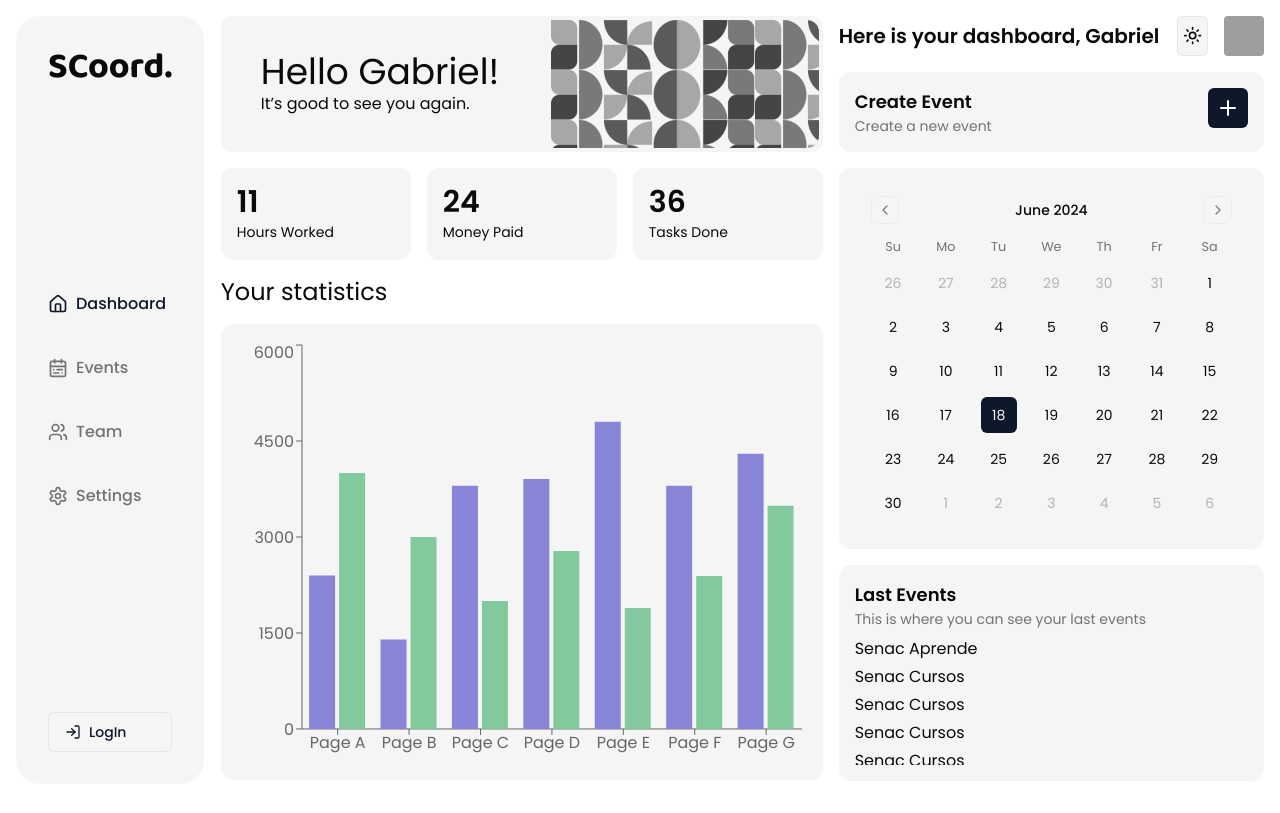
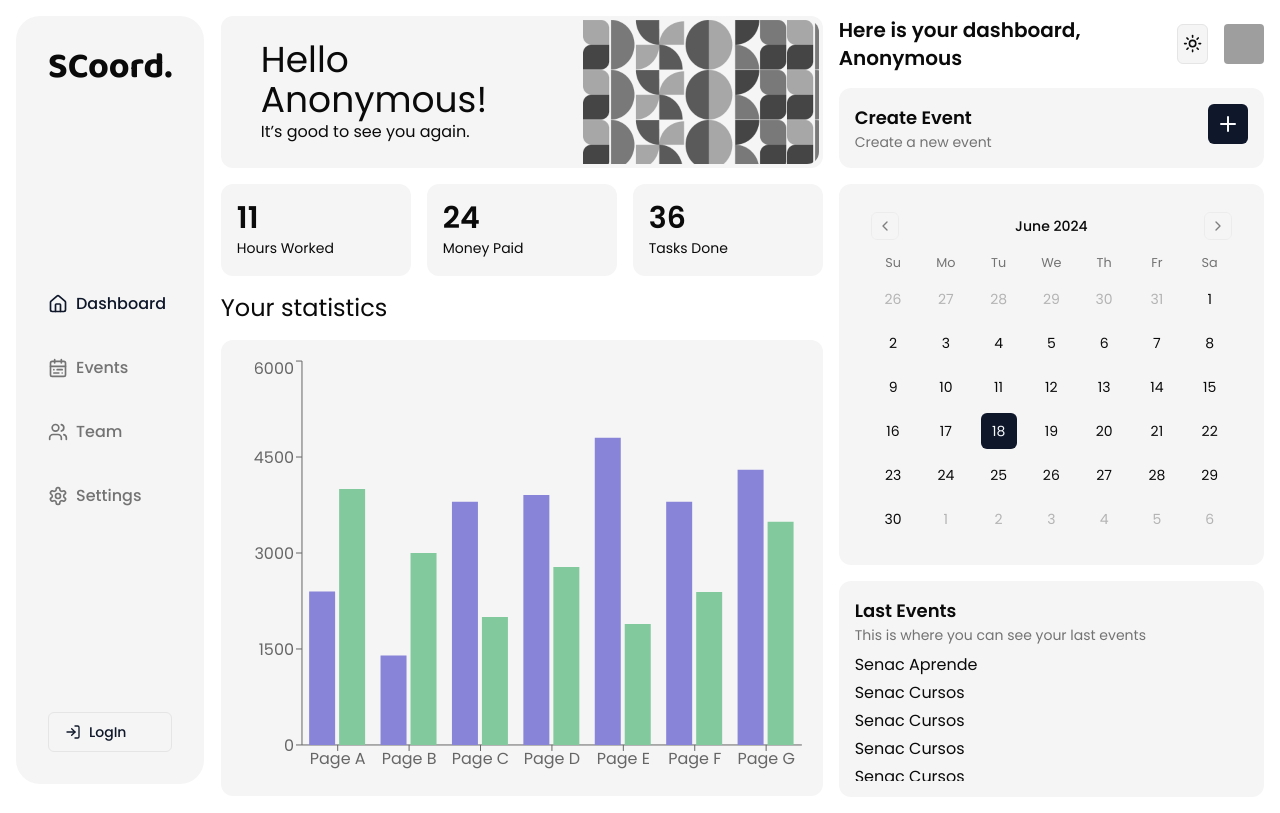
Before and after one commit to GabrielFeijo/SCoordena, a Next.js app in the folder app/: page / in a window 1280 px wide. Built offline with nearby package versions, Linux system fonts and the light colour scheme; no server answers; grey boxes are pictures that could not be loaded.

Commit message:
feat: add personalized data based on logged-in user

```diff
--- a/app/src/app/page.tsx
+++ b/app/src/app/page.tsx
@@ -14,6 +14,7 @@ import {
 	YAxis,
 } from 'recharts';
 import LastEvents from '@/components/dashboard/last-events';
+import UserComponent from '@/components/dashboard/user-component';
 
 const data = [
 	{
@@ -61,13 +62,7 @@ export default function Home() {
 					<WelcomeBanner />
 				</div>
 				<div className='lg:col-span-5 space-y-4'>
-					<div className='flex items-center space-x-4'>
-						<p className='w-full xl:text-xl lg:text-base md:text-xs text-xs font-semibold'>
-							Here is your dashboard, Gabriel
-						</p>
-						<ModeToggle />
-						<AvatarComponent />
-					</div>
+					<UserComponent />
 					<CreateEvent />
 				</div>
 			</div>
--- a/app/src/components/dashboard/avatar.tsx
+++ b/app/src/components/dashboard/avatar.tsx
@@ -1,10 +1,10 @@
 import { Avatar, AvatarFallback, AvatarImage } from '@/components/ui/avatar';
 
-const AvatarComponent = () => {
+const AvatarComponent = ({ imageUrl }: { imageUrl?: string | null }) => {
 	return (
 		<Avatar>
 			<AvatarImage
-				src='https://github.com/shadcn.png'
+				src={imageUrl || 'https://github.com/GabrielFeijo.png'}
 				alt='@shadcn'
 			/>
 			<AvatarFallback>CN</AvatarFallback>
--- /dev/null
+++ b/app/src/components/dashboard/user-component.tsx
@@ -0,0 +1,19 @@
+import { useSession } from 'next-auth/react';
+import { ModeToggle } from '../mode-toogle';
+import AvatarComponent from './avatar';
+
+const UserComponent = () => {
+	const { data } = useSession();
+
+	return (
+		<div className='flex items-center space-x-4'>
+			<p className='w-full xl:text-xl lg:text-base md:text-xs text-xs font-semibold'>
+				Here is your dashboard, {data?.user?.name?.split(' ')[0] || 'Anonymous'}
+			</p>
+			<ModeToggle />
+			<AvatarComponent imageUrl={data?.user?.image} />
+		</div>
+	);
+};
+
+export default UserComponent;
--- a/app/src/components/welcome-banner.tsx
+++ b/app/src/components/welcome-banner.tsx
@@ -1,9 +1,13 @@
+import { useSession } from 'next-auth/react';
+
 const WelcomeBanner = () => {
+	const { data } = useSession();
+
 	return (
 		<section className='flex justify-between items-center bg-secondary rounded-xl h-full w-full overflow-hidden p-1'>
 			<div className='px-9 py-9 lg:py-0'>
 				<h2 className='xl:text-4xl lg:text-3xl md:text-2xl text-xl'>
-					Hello Gabriel!
+					Hello {data?.user?.name?.split(' ')[0] || 'Anonymous'}!
 				</h2>
 				<p>It’s good to see you again.</p>
 			</div>
```
